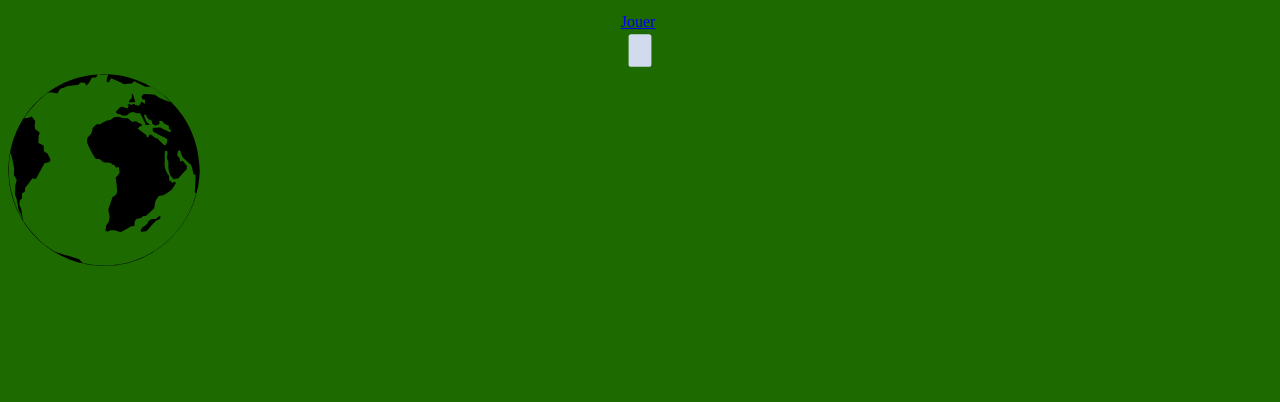
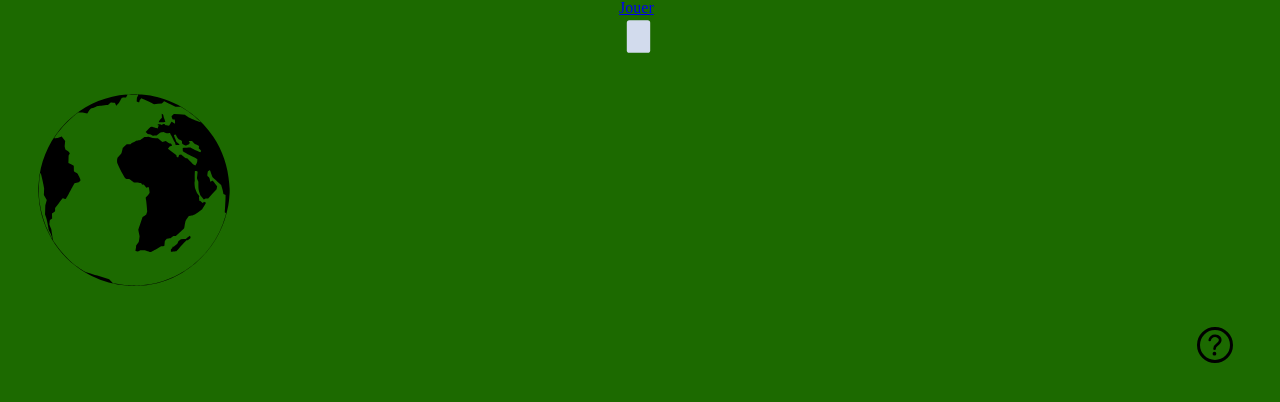
Before and after one commit to LukaMrt/NDLI-2023, a website built with Vite: page index.html in a window 1280 px wide. Shown: the part 394-796 px from the top of the page. Built offline with nearby package versions, Linux system fonts and the light colour scheme; a web font is replaced by a local one.

Commit message:
style plus ou moins terminé

```diff
--- a/index.html
+++ b/index.html
@@ -8,6 +8,7 @@
     <title>L'excellence écologique</title>
 </head>
     <body>
+        <main>
             <img class="sun" src="./public/images/sun.svg">
             <h1>L'Excellence Ecologique</h1>
             <div class="cards">
@@ -15,6 +16,8 @@
                 <img src="./public/images/CARTE 1.svg">
             </div>
             <img class="earth" src="./public/images/terre.svg">
+            <img class="question" src="./public/images/help-circle-outline.svg">
+        </main>
         <script src="public/script/home.js"></script>
     </body>
 </html>
--- a/public/style/home.scss
+++ b/public/style/home.scss
@@ -9,10 +9,17 @@ body {
     background-color: #1C6A00;
     font-family: "Bungee Spice", serif;
     height: 100vh;
+
+}
+
+main {
     display: flex;
     flex-flow: column wrap;
-    justify-content: center;
+    justify-content: space-evenly;
     align-items: center;
+    height: 95%;
+    width: 95%;
+    padding: 30px;
 }
 
 .title {
@@ -35,6 +42,12 @@ body {
     justify-self: baseline;
 }
 
+.question {
+    width: 3rem;
+    height: 3rem;
+    align-self: self-end;
+}
+
 .cards {
     --color: #9E0E0E;
     justify-self: center;
```
Lines whose indentation alone changed are shown as unchanged.
